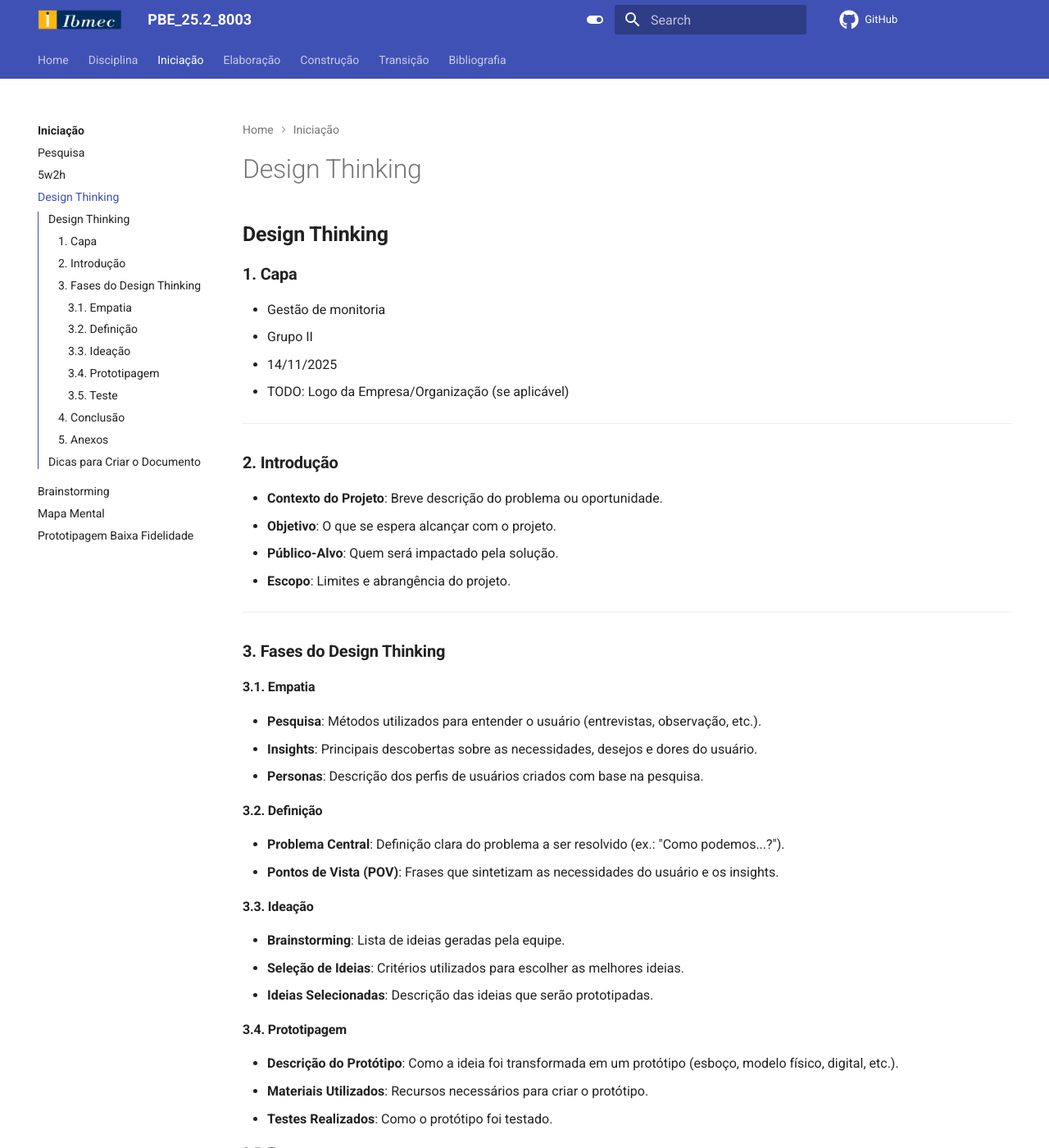
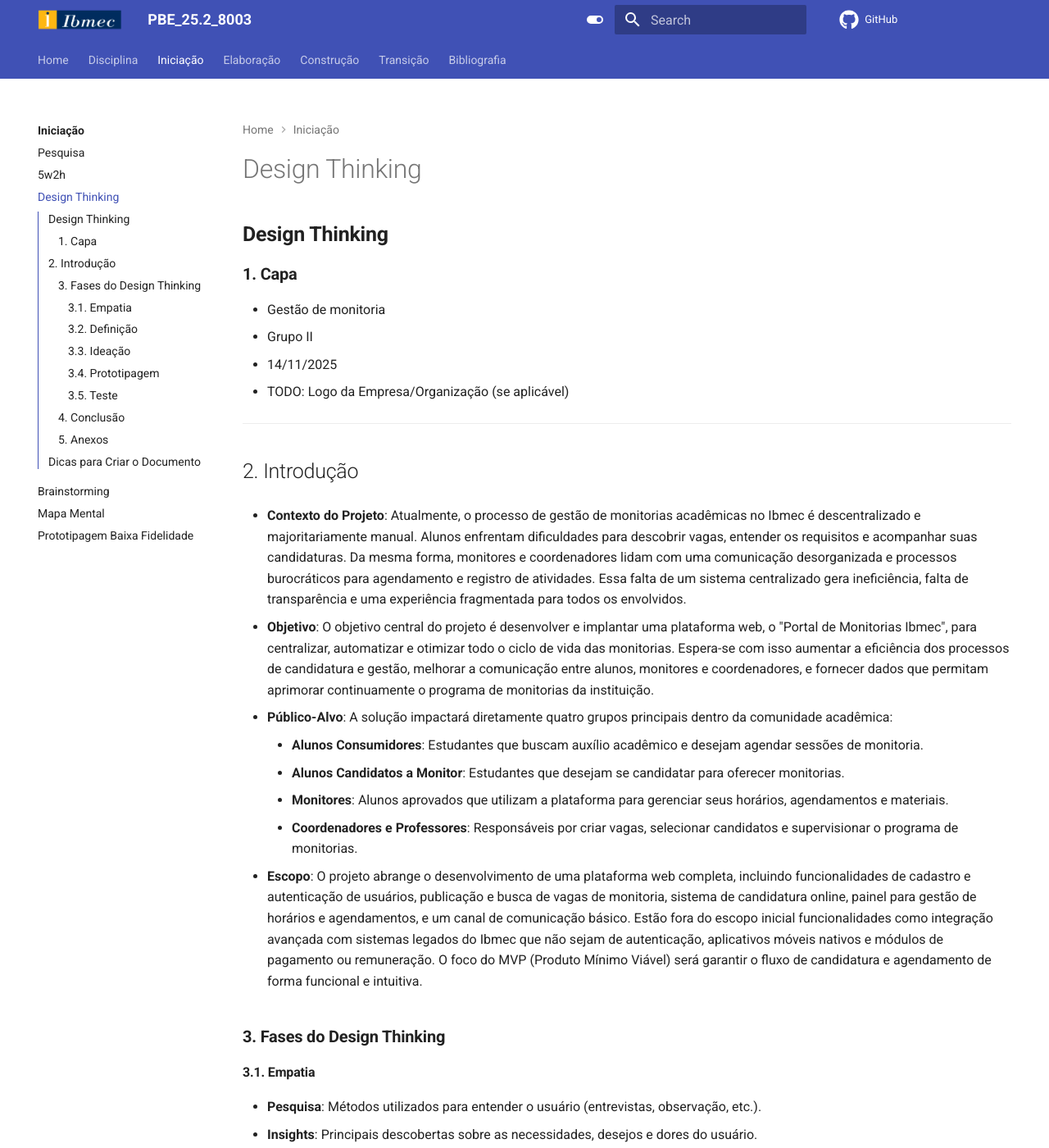
Before and after one commit to Projetos-de-Extensao/PBE_25.2_8001_II, an MkDocs documentation site: the page built from docs/Iniciacao/design_thinking.md, in a window 1280 px wide and 1400 px high. Shown: the whole window at 82% size. Built offline with MkDocs 1.6.1 and Material for MkDocs 9.7.7, drawn with Linux system fonts in a browser that asks for light colours; comment, search, counter and statistics services are not loaded.

Commit message:
Update design_thinking.md
Update da parte 2. Introdução

```diff
--- a/docs/Iniciacao/design_thinking.md
+++ b/docs/Iniciacao/design_thinking.md
@@ -14,14 +14,19 @@ title: Design Thinking
 
 ---
 
-### **2. Introdução**
+## 2. Introdução
 
-- **Contexto do Projeto**: Breve descrição do problema ou oportunidade.
-- **Objetivo**: O que se espera alcançar com o projeto.
-- **Público-Alvo**: Quem será impactado pela solução.
-- **Escopo**: Limites e abrangência do projeto.
+* **Contexto do Projeto**: Atualmente, o processo de gestão de monitorias acadêmicas no Ibmec é descentralizado e majoritariamente manual. Alunos enfrentam dificuldades para descobrir vagas, entender os requisitos e acompanhar suas candidaturas. Da mesma forma, monitores e coordenadores lidam com uma comunicação desorganizada e processos burocráticos para agendamento e registro de atividades. Essa falta de um sistema centralizado gera ineficiência, falta de transparência e uma experiência fragmentada para todos os envolvidos.
 
----
+* **Objetivo**: O objetivo central do projeto é desenvolver e implantar uma plataforma web, o "Portal de Monitorias Ibmec", para centralizar, automatizar e otimizar todo o ciclo de vida das monitorias. Espera-se com isso aumentar a eficiência dos processos de candidatura e gestão, melhorar a comunicação entre alunos, monitores e coordenadores, e fornecer dados que permitam aprimorar continuamente o programa de monitorias da instituição.
+
+* **Público-Alvo**: A solução impactará diretamente quatro grupos principais dentro da comunidade acadêmica:
+    - **Alunos Consumidores**: Estudantes que buscam auxílio acadêmico e desejam agendar sessões de monitoria.
+    - **Alunos Candidatos a Monitor**: Estudantes que desejam se candidatar para oferecer monitorias.
+    - **Monitores**: Alunos aprovados que utilizam a plataforma para gerenciar seus horários, agendamentos e materiais.
+    - **Coordenadores e Professores**: Responsáveis por criar vagas, selecionar candidatos e supervisionar o programa de monitorias.
+
+* **Escopo**: O projeto abrange o desenvolvimento de uma plataforma web completa, incluindo funcionalidades de cadastro e autenticação de usuários, publicação e busca de vagas de monitoria, sistema de candidatura online, painel para gestão de horários e agendamentos, e um canal de comunicação básico. Estão fora do escopo inicial funcionalidades como integração avançada com sistemas legados do Ibmec que não sejam de autenticação, aplicativos móveis nativos e módulos de pagamento ou remuneração. O foco do MVP (Produto Mínimo Viável) será garantir o fluxo de candidatura e agendamento de forma funcional e intuitiva.
 
 ### **3. Fases do Design Thinking**
 
```
